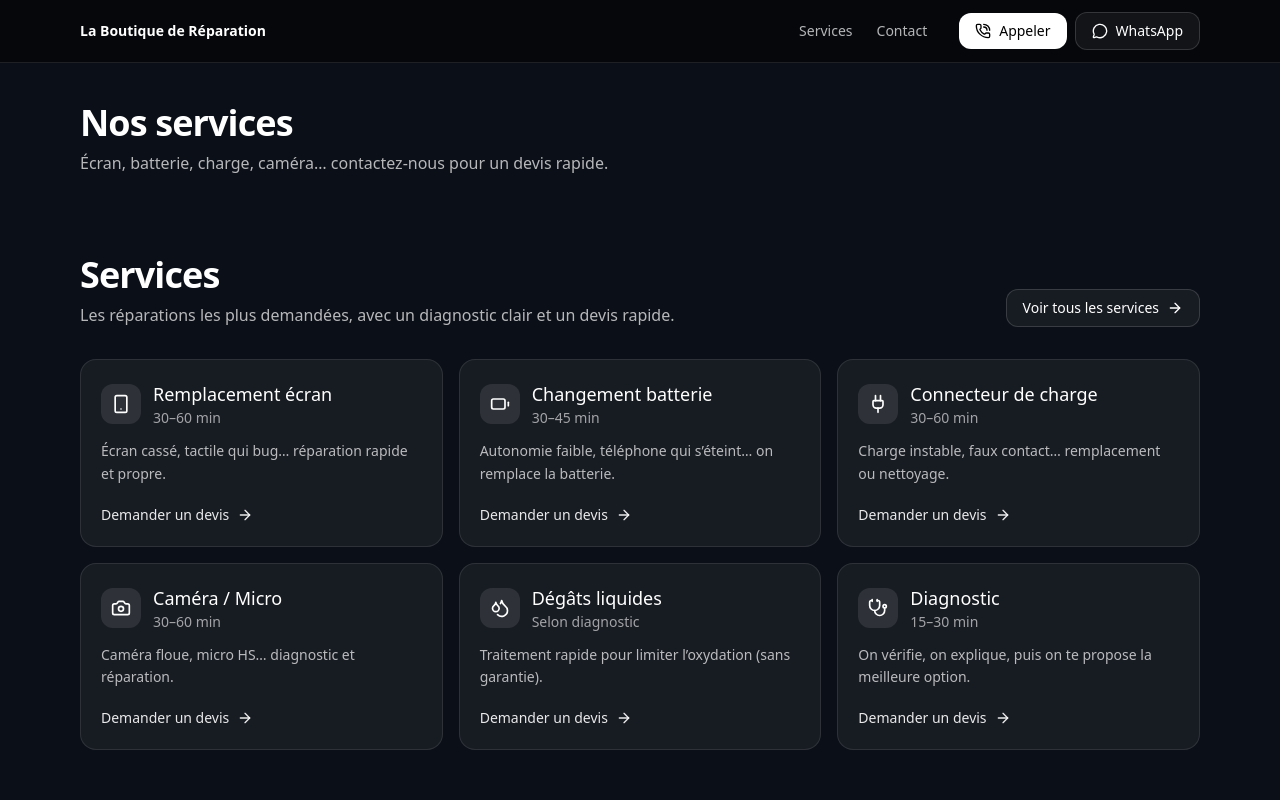
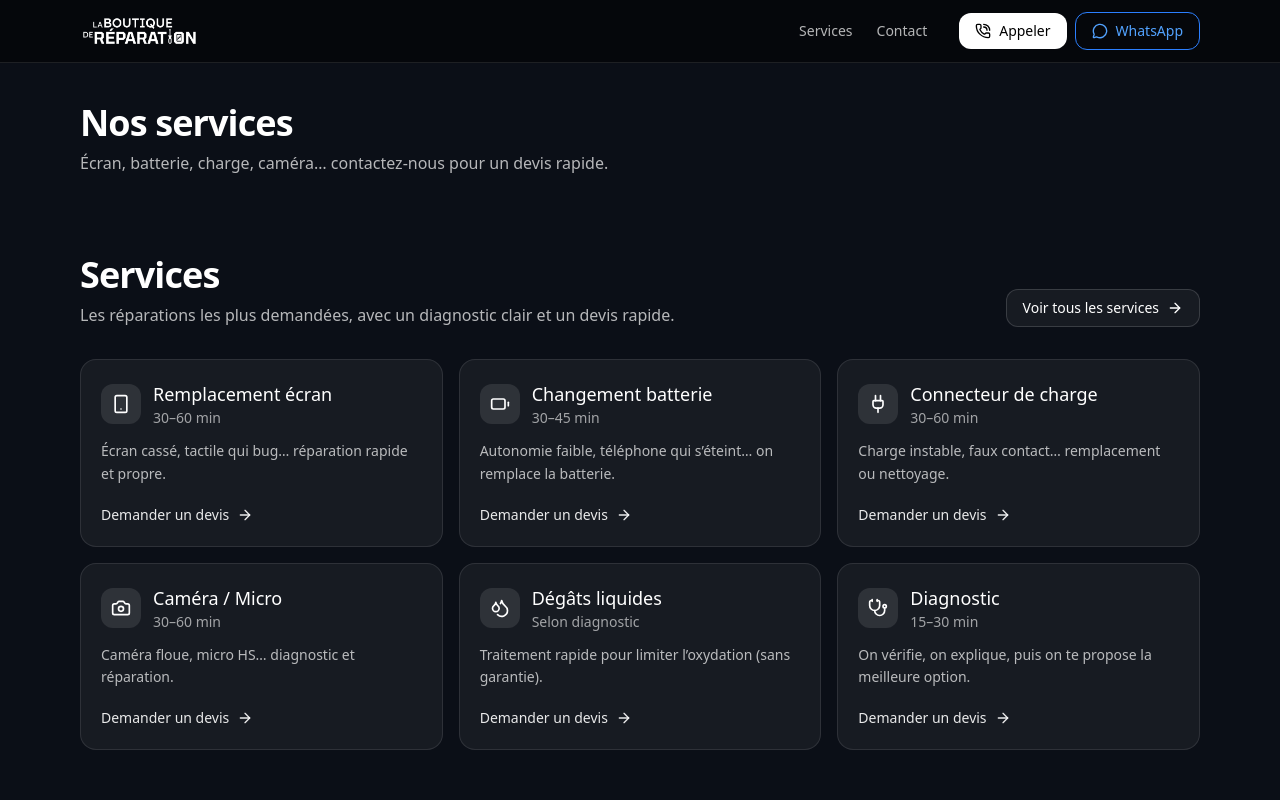
Before and after one commit to Yohan-easy-code/la-boutique-de-reparation, a Next.js app: page /services in a window 1280 px wide. Shown: the top 800 px of the page. Built offline with nearby package versions, Linux system fonts and the light colour scheme.

Commit message:
add logo

```diff
--- a/components/layout/Navbar.tsx
+++ b/components/layout/Navbar.tsx
@@ -1,14 +1,19 @@
 import Link from "next/link";
 import { PhoneCall, MessageCircle } from "lucide-react";
 import { contactInfo } from "@/lib/content";
+import Image from "next/image";
 
 export default function Navbar() {
   return (
     <header className="sticky top-0 z-50 border-b border-white/10 bg-black/50 backdrop-blur">
       <nav className="mx-auto flex max-w-6xl items-center justify-between px-4 py-3">
-        <Link href="/" className="text-sm font-semibold text-white">
-          {contactInfo.businessName}
-        </Link>
+        <Image
+          src="/images/logo.png"
+          alt="La Boutique de Réparation"
+          width={160}
+          height={40}
+          className="h-8 w-auto"
+        />
 
         <div className="hidden items-center gap-6 sm:flex">
           <Link
@@ -36,9 +41,9 @@ export default function Navbar() {
               href={contactInfo.whatsapp}
               target="_blank"
               rel="noreferrer"
-              className="inline-flex items-center gap-2 rounded-xl border border-white/15 bg-white/5 px-4 py-2 text-sm font-medium text-white transition hover:bg-white/10"
+              className="inline-flex items-center gap-2 rounded-xl border border-blue-500 text-blue-400 hover:bg-blue-500/10 px-4 py-2 text-sm font-medium transition "
             >
-              <MessageCircle className="h-4 w-4" />
+              <MessageCircle className="h-4 w-4 " />
               WhatsApp
             </a>
           </div>
```
Also changed, not shown: public/images/logo.png (added).
